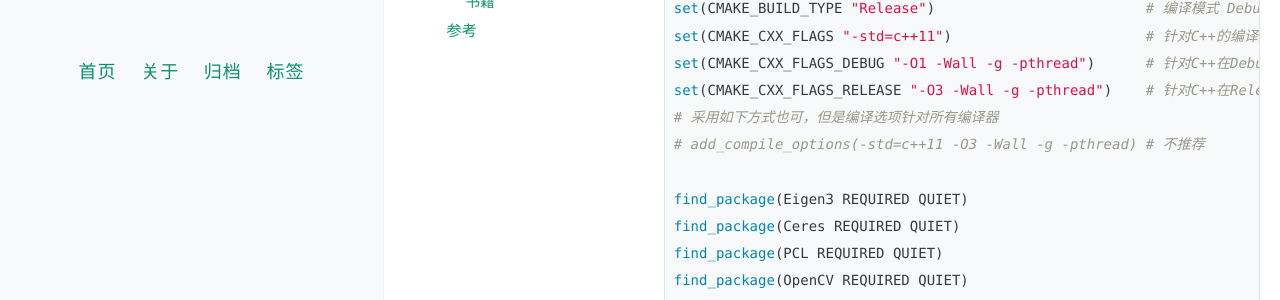
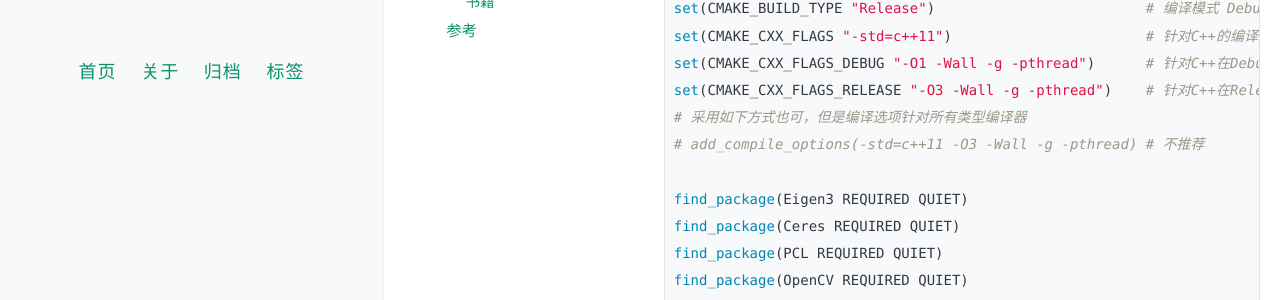
Before and after one commit to zxl19/zxl19.github.io, a Jekyll site: the page built from _posts/2021-03-28-cmake-note.md, in a window 1280 px wide and 900 px high. Shown: the part 418-718 px from the top of the window. Built offline with Jekyll 4.4.1, drawn with Linux system fonts in a browser that asks for light colours; comment, search, counter and statistics services are not loaded.

Commit message:
Update 2021-03-28-cmake-note.md

```diff
--- a/_posts/2021-03-28-cmake-note.md
+++ b/_posts/2021-03-28-cmake-note.md
@@ -25,7 +25,7 @@ set(CMAKE_BUILD_TYPE "Release")                         # 编译模式 Debug/Rel
 set(CMAKE_CXX_FLAGS "-std=c++11")                       # 针对C++的编译选项
 set(CMAKE_CXX_FLAGS_DEBUG "-O1 -Wall -g -pthread")      # 针对C++在Debug模式下的编译选项
 set(CMAKE_CXX_FLAGS_RELEASE "-O3 -Wall -g -pthread")    # 针对C++在Release模式下的编译选项
-# 采用如下方式也可，但是编译选项针对所有编译器
+# 采用如下方式也可，但是编译选项针对所有类型编译器
 # add_compile_options(-std=c++11 -O3 -Wall -g -pthread) # 不推荐
 
 find_package(Eigen3 REQUIRED QUIET)
```
